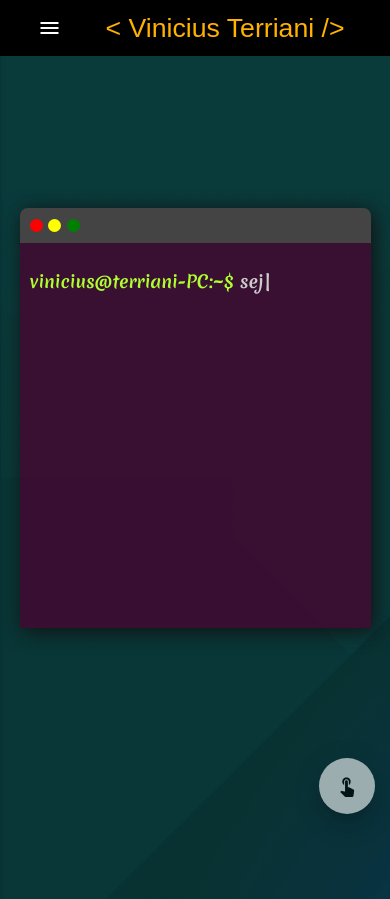
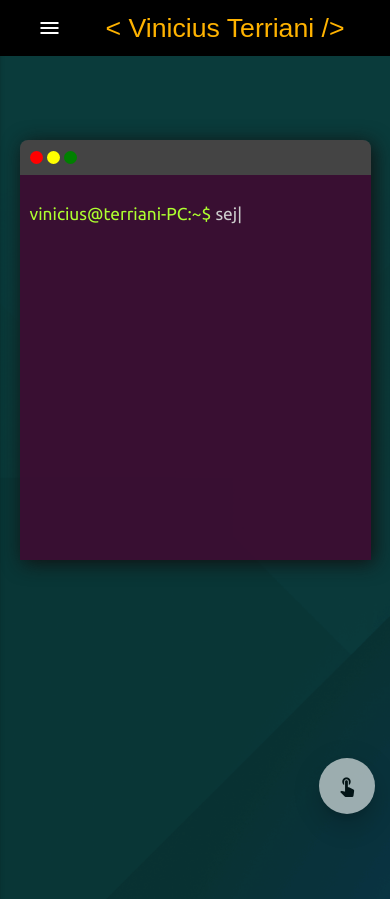
Before and after one commit to terriani/ViniciusTerriani.github.io, a PHP site: page / in a window 390 px wide. Shown: the top 899 px of the page. Run offline with PHP 8.4, Linux system fonts and the light colour scheme; some libraries are stand-ins or nearby versions; some web fonts are replaced.

Commit message:
corrigido fonte do terminal do ubuntu e aaltura do terminal na tela

```diff
--- a/css/style.css
+++ b/css/style.css
@@ -87,7 +87,7 @@ header{
   margin-right: 20%;
   font-size: 13pt;
   color: #ccc;
-  font-family: 'Merienda', cursive;
+  font-family: 'Ubuntu', sans-serif;
   text-align: left;
 }
 
@@ -274,16 +274,17 @@ hr{
 
   .wellcome-text{
     position: relative;
-    top: 18vh;
+    top: 10vh;
     margin-left: 5%;
     margin-right: 5%;
     font-size: 13pt;
     color: #ccc;
-    font-family: 'Merienda', cursive;
+    font-family: 'Ubuntu', sans-serif;
     }
 
     .terminal{
       height: 30rem;
+      top: 10px;
     }
 
   .btn-down{
@@ -357,6 +358,7 @@ hr{
 
    .terminal{
      margin-bottom: 50px;
+     height: 15rem;
 
    }
 
--- a/index.html
+++ b/index.html
@@ -17,6 +17,7 @@
     <link rel="stylesheet" href="https://cdnjs.cloudflare.com/ajax/libs/font-awesome/4.7.0/css/font-awesome.min.css">
     <link href="https://fonts.googleapis.com/css?family=Merienda:700" rel="stylesheet">
     <link rel="stylesheet" href="css/materialize-social.css">
+    <link href="https://fonts.googleapis.com/css?family=Ubuntu" rel="stylesheet">
   </head>
   <body>
     <header>
--- a/js/main.js
+++ b/js/main.js
@@ -56,7 +56,8 @@ doc.ready(function(){
                 ],
       typeSpeed: 70,
       backSpeed: 50,
-      loop: true
+      loop: true ,
+      shuffle: false
 
     });
 
```
